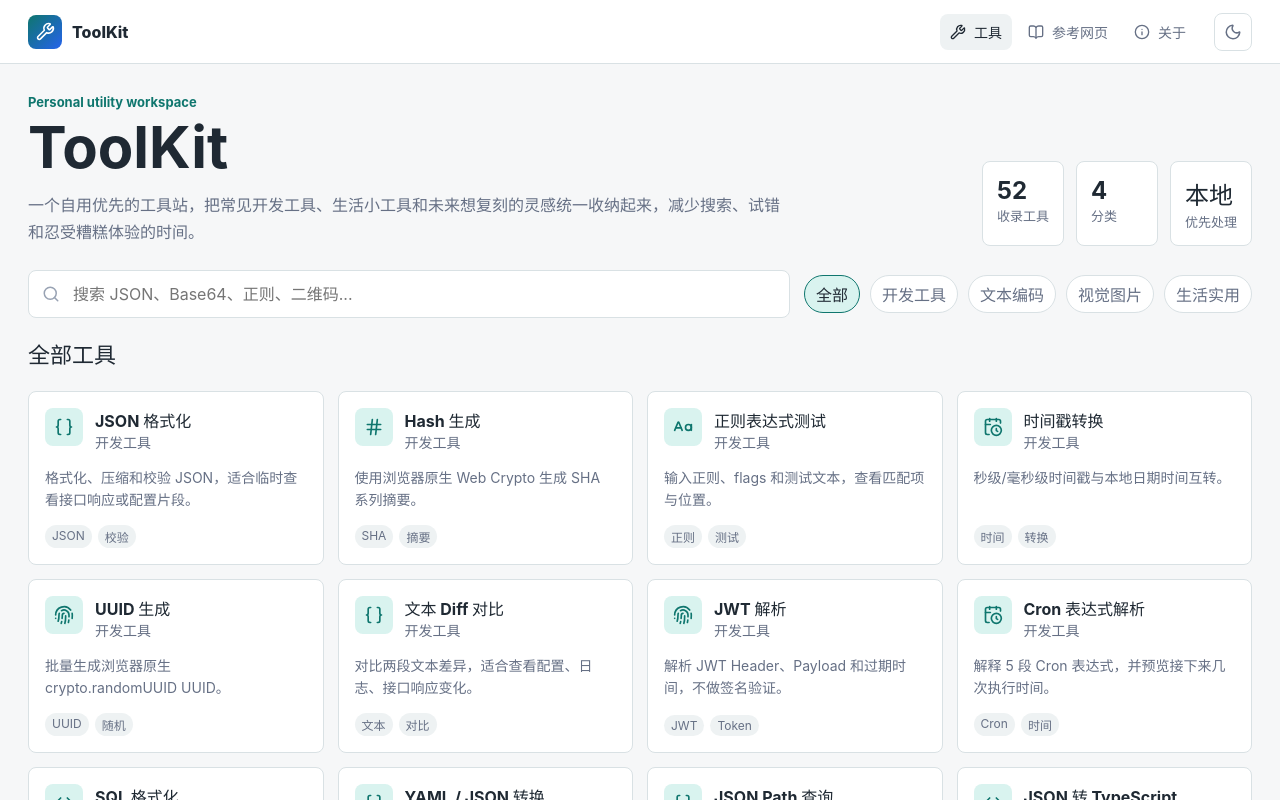
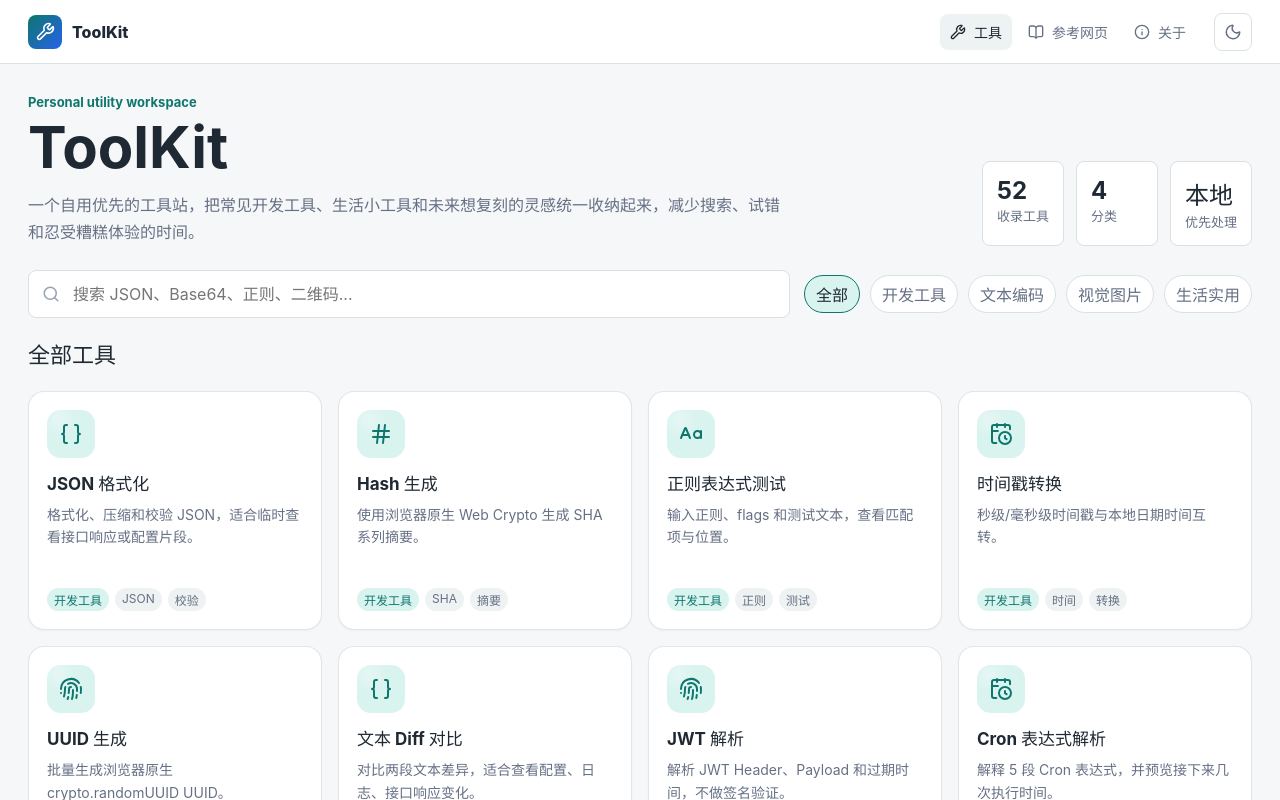
Before and after one commit to Closerdoor/Toolkit, a React (Vite) app: page / in a window 1280 px wide. Shown: the top 800 px of the page. Built offline with nearby package versions, Linux system fonts and the light colour scheme.

Commit message:
Redesign tool cards with discovery style

```diff
--- a/src/components/ToolCard.tsx
+++ b/src/components/ToolCard.tsx
@@ -1,4 +1,5 @@
 import { Link } from 'react-router-dom'
+import { ArrowRight } from 'lucide-react'
 import type { ToolItem } from '../data/tools'
 
 type Props = {
@@ -11,23 +12,27 @@ export function ToolCard({ tool, onOpen }: Props) {
 
   return (
     <Link className="tool-card" to={tool.path} onClick={() => onOpen?.(tool.id)}>
-      <div className="tool-card-top">
+      <div className="tool-card-head">
         <span className="tool-icon">
-          <Icon size={20} />
+          <Icon size={24} />
         </span>
-        <div>
-          <h3>{tool.name}</h3>
-          <p>{tool.category}</p>
-        </div>
       </div>
-      <p>{tool.description}</p>
+      <div className="tool-card-copy">
+        <h3>{tool.name}</h3>
+        <p>{tool.description}</p>
+      </div>
       <div className="tag-list">
+        <span className="tag category-tag">{tool.category}</span>
         {tool.tags.map((tag) => (
           <span className="tag" key={tag}>
             {tag}
           </span>
         ))}
       </div>
+      <span className="tool-card-action">
+        打开工具
+        <ArrowRight size={15} />
+      </span>
     </Link>
   )
 }
--- a/src/index.css
+++ b/src/index.css
@@ -319,44 +319,63 @@ p {
 
 .tool-grid {
   display: grid;
-  grid-template-columns: repeat(auto-fill, minmax(250px, 1fr));
-  gap: 14px;
+  grid-template-columns: repeat(auto-fill, minmax(236px, 1fr));
+  gap: 16px;
   margin-top: 22px;
 }
 
 .tool-card {
-  min-height: 154px;
+  position: relative;
+  min-height: 214px;
   display: flex;
   flex-direction: column;
-  gap: 14px;
-  padding: 16px;
-  border: 1px solid var(--border);
-  border-radius: 8px;
+  gap: 16px;
+  overflow: hidden;
+  padding: 18px;
+  border: 1px solid color-mix(in srgb, var(--border) 82%, transparent);
+  border-radius: 16px;
   text-decoration: none;
   background: var(--surface);
+  box-shadow: 0 1px 2px rgba(15, 23, 42, 0.04);
 }
 
 .tool-card:hover {
-  border-color: color-mix(in srgb, var(--accent) 70%, var(--border));
-  transform: translateY(-2px);
-  box-shadow: var(--shadow);
+  border-color: color-mix(in srgb, var(--accent) 42%, var(--border));
+  transform: translateY(-3px);
+  box-shadow: 0 18px 38px rgba(15, 23, 42, 0.12);
 }
 
-.tool-card-top {
+.tool-card::after {
+  content: "";
+  position: absolute;
+  inset: 0;
+  pointer-events: none;
+  opacity: 0;
+  background: linear-gradient(180deg, transparent 45%, color-mix(in srgb, var(--surface) 88%, transparent));
+  transition: opacity 0.16s ease;
+}
+
+.tool-card:hover::after {
+  opacity: 1;
+}
+
+.tool-card-head {
   display: flex;
-  align-items: flex-start;
-  gap: 12px;
+  align-items: center;
+  justify-content: space-between;
 }
 
 .tool-icon {
   display: grid;
   place-items: center;
   flex: 0 0 auto;
-  width: 38px;
-  height: 38px;
-  border-radius: 8px;
+  width: 48px;
+  height: 48px;
+  border-radius: 14px;
   color: var(--accent);
-  background: var(--accent-soft);
+  background:
+    radial-gradient(circle at 25% 20%, color-mix(in srgb, white 34%, transparent), transparent 34%),
+    var(--accent-soft);
 }
 
 .tool-card p,
@@ -366,7 +385,25 @@ p {
 
 .tool-card p {
   font-size: 14px;
-  line-height: 1.55;
+  line-height: 1.62;
+}
+
+.tool-card-copy {
+  display: grid;
+  gap: 9px;
+}
+
+.tool-card-copy h3 {
+  font-size: 17px;
+  line-height: 1.25;
+}
+
+.tool-card-copy p {
+  display: -webkit-box;
+  min-height: 68px;
+  overflow: hidden;
+  -webkit-box-orient: vertical;
+  -webkit-line-clamp: 3;
 }
 
 .tag-list {
@@ -382,6 +419,39 @@ p {
   color: var(--muted);
   background: var(--surface-2);
   font-size: 12px;
+}
+
+.category-tag {
+  color: var(--accent);
+  background: var(--accent-soft);
+}
+
+.tool-card-action {
+  position: absolute;
+  right: 14px;
+  bottom: 14px;
+  z-index: 1;
+  display: inline-flex;
+  align-items: center;
+  gap: 6px;
+  min-height: 34px;
+  padding: 7px 10px;
+  border: 1px solid color-mix(in srgb, var(--accent) 45%, var(--border));
+  border-radius: 999px;
+  color: var(--accent);
+  background: color-mix(in srgb, var(--surface) 92%, transparent);
+  box-shadow: 0 8px 20px rgba(15, 23, 42, 0.1);
+  font-size: 13px;
+  font-weight: 700;
+  opacity: 0;
+  transform: translateY(8px);
+  transition: opacity 0.16s ease, transform 0.16s ease;
+}
+
+.tool-card:hover .tool-card-action,
+.tool-card:focus-visible .tool-card-action {
+  opacity: 1;
+  transform: translateY(0);
 }
 
 .workbench {
--- a/src/main.tsx
+++ b/src/main.tsx
@@ -4,11 +4,9 @@ import { BrowserRouter } from 'react-router-dom'
 import './index.css'
 import App from './App.tsx'
 
-const routerBasename = import.meta.env.PROD ? import.meta.env.BASE_URL : '/'
-
 createRoot(document.getElementById('root')!).render(
   <StrictMode>
-    <BrowserRouter basename={routerBasename}>
+    <BrowserRouter basename={import.meta.env.BASE_URL}>
       <App />
     </BrowserRouter>
   </StrictMode>,
```
